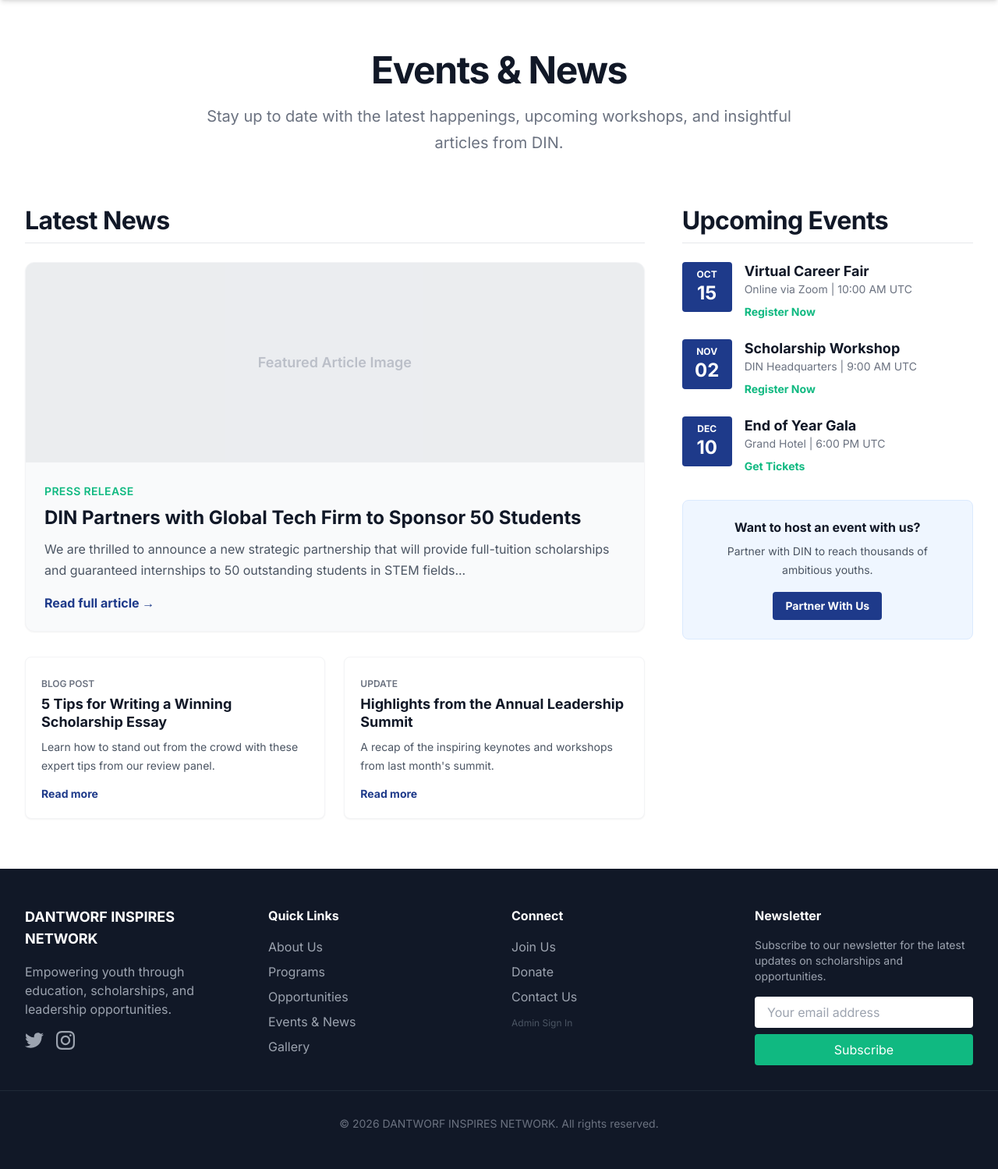
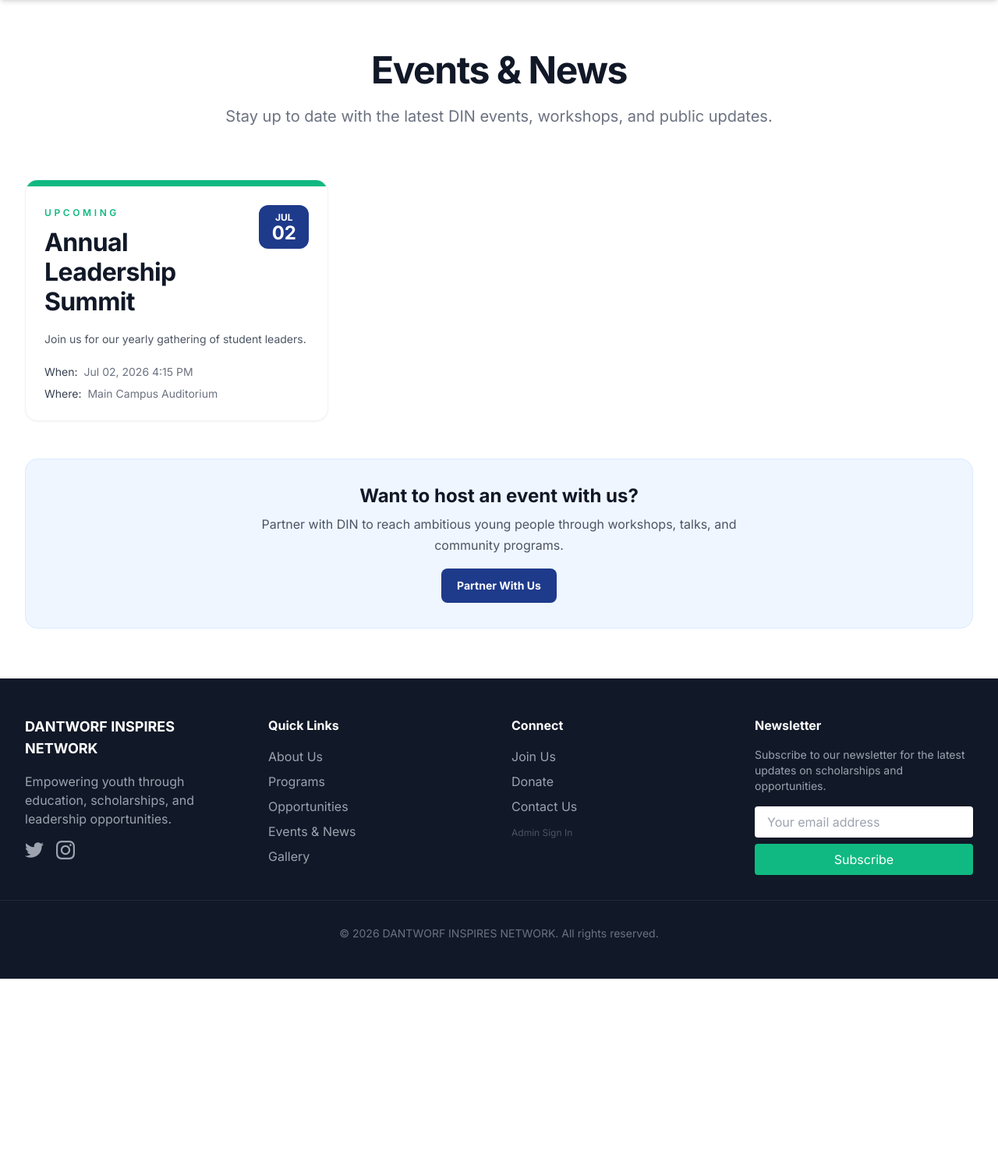
Before and after one commit to SevenCandid/DanTworf-Inspires-Network, a PHP site: page /events in a window 1280 px wide. Shown: the part 56-1555 px from the top of the page at 78% size. After the commit the page ends 1311 px from the top, so only its background shows below. Run offline with PHP 8.4, Linux system fonts and the light colour scheme; data comes from the database, SQL or seed files in the repository; some libraries are stand-ins or nearby versions.

Commit message:
Render public events from database

```diff
--- a/src/Controllers/HomeController.php
+++ b/src/Controllers/HomeController.php
@@ -5,6 +5,7 @@ namespace App\Controllers;
 use App\Core\Security;
 use App\Core\Session;
 use App\Models\Opportunity;
+use App\Models\Event;
 use App\Models\ContactMessage;
 use App\Models\Member;
 use App\Models\Volunteer;
@@ -14,6 +15,7 @@ use App\Models\Newsletter;
 class HomeController {
     public function index() {
         $opportunities = Opportunity::getLatest(3);
+        $events = Event::getUpcoming(3);
         require_once __DIR__ . '/../Views/home.php';
     }
 
@@ -35,6 +37,7 @@ class HomeController {
     }
 
     public function events() {
+        $events = Event::getAll();
         require_once __DIR__ . '/../Views/events.php';
     }
 
--- a/src/Views/events.php
+++ b/src/Views/events.php
@@ -2,97 +2,64 @@
 
 <div class="bg-white py-16 px-4 sm:px-6 lg:px-8 fade-in">
     <div class="max-w-7xl mx-auto text-center mb-16">
-        <h1 class="text-4xl font-extrabold text-gray-900 mb-4">Events & News</h1>
-        <p class="text-xl text-gray-500 max-w-3xl mx-auto">Stay up to date with the latest happenings, upcoming workshops, and insightful articles from DIN.</p>
+        <h1 class="text-3xl sm:text-4xl font-extrabold text-gray-900 mb-4">Events & News</h1>
+        <p class="text-lg sm:text-xl text-gray-500 max-w-3xl mx-auto">Stay up to date with the latest DIN events, workshops, and public updates.</p>
     </div>
 
-    <div class="max-w-7xl mx-auto grid grid-cols-1 lg:grid-cols-3 gap-12">
-
-        <!-- Main News / Featured Event -->
-        <div class="lg:col-span-2">
-            <h2 class="text-2xl font-bold text-gray-900 mb-6 border-b pb-2">Latest News</h2>
-
-            <div class="bg-gray-50 rounded-xl overflow-hidden shadow-sm border border-gray-100 mb-8">
-                <div class="h-64 bg-gray-200 animate-pulse flex items-center justify-center">
-                    <span class="text-gray-400 font-semibold text-lg">Featured Article Image</span>
+    <div class="max-w-7xl mx-auto">
+        <div class="grid gap-6 md:grid-cols-2 xl:grid-cols-3">
+            <?php if (!empty($events)): ?>
+                <?php foreach ($events as $event): ?>
+                    <?php
+                        $eventDate = strtotime($event['event_date']);
+                        $isUpcoming = $eventDate >= time();
+                    ?>
+                    <article class="rounded-2xl border border-gray-100 shadow-sm overflow-hidden bg-white hover:shadow-lg transition-shadow">
+                        <div class="h-2 <?= $isUpcoming ? 'bg-secondary' : 'bg-gray-300' ?>"></div>
+                        <div class="p-6">
+                            <div class="flex items-start justify-between gap-4">
+                                <div>
+                                    <p class="text-xs font-semibold uppercase tracking-[0.3em] <?= $isUpcoming ? 'text-secondary' : 'text-gray-400' ?>">
+                                        <?= $isUpcoming ? 'Upcoming' : 'Past Event' ?>
+                                    </p>
+                                    <h2 class="mt-2 text-xl font-bold text-gray-900"><?= htmlspecialchars($event['title']) ?></h2>
                                 </div>
-                <div class="p-6">
-                    <span class="text-sm font-semibold text-secondary uppercase tracking-wide">Press Release</span>
-                    <h3 class="text-2xl font-bold text-gray-900 mt-2 mb-3">DIN Partners with Global Tech Firm to Sponsor 50 Students</h3>
-                    <p class="text-gray-600 mb-4">We are thrilled to announce a new strategic partnership that will provide full-tuition scholarships and guaranteed internships to 50 outstanding students in STEM fields...</p>
-                    <a href="#" class="text-primary font-bold hover:underline">Read full article &rarr;</a>
+                                <div class="flex-shrink-0 rounded-xl bg-primary text-white text-center px-3 py-2 min-w-16">
+                                    <span class="block text-xs font-bold uppercase"><?= date('M', $eventDate) ?></span>
+                                    <span class="block text-2xl font-bold leading-none"><?= date('d', $eventDate) ?></span>
                                 </div>
                             </div>
 
-            <!-- More News Grid -->
-            <div class="grid grid-cols-1 md:grid-cols-2 gap-6">
-                <div class="bg-white rounded-lg shadow-sm border border-gray-100 p-5">
-                    <span class="text-xs font-semibold text-gray-500 uppercase">Blog Post</span>
-                    <h4 class="text-lg font-bold text-gray-900 mt-1 mb-2">5 Tips for Writing a Winning Scholarship Essay</h4>
-                    <p class="text-gray-600 text-sm mb-3">Learn how to stand out from the crowd with these expert tips from our review panel.</p>
-                    <a href="#" class="text-primary text-sm font-bold hover:underline">Read more</a>
+                            <p class="mt-4 text-gray-600 text-sm leading-6">
+                                <?= nl2br(htmlspecialchars($event['description'])) ?>
+                            </p>
+
+                            <div class="mt-5 flex flex-col gap-2 text-sm text-gray-500">
+                                <div class="flex items-center gap-2">
+                                    <span class="font-medium text-gray-700">When:</span>
+                                    <span><?= date('M d, Y g:i A', $eventDate) ?></span>
                                 </div>
-                <div class="bg-white rounded-lg shadow-sm border border-gray-100 p-5">
-                    <span class="text-xs font-semibold text-gray-500 uppercase">Update</span>
-                    <h4 class="text-lg font-bold text-gray-900 mt-1 mb-2">Highlights from the Annual Leadership Summit</h4>
-                    <p class="text-gray-600 text-sm mb-3">A recap of the inspiring keynotes and workshops from last month's summit.</p>
-                    <a href="#" class="text-primary text-sm font-bold hover:underline">Read more</a>
+                                <div class="flex items-center gap-2">
+                                    <span class="font-medium text-gray-700">Where:</span>
+                                    <span><?= htmlspecialchars($event['location'] ?? 'TBD') ?></span>
                                 </div>
                             </div>
                         </div>
-
-        <!-- Sidebar: Upcoming Events -->
-        <div>
-            <h2 class="text-2xl font-bold text-gray-900 mb-6 border-b pb-2">Upcoming Events</h2>
-
-            <div class="space-y-6">
-                <!-- Event Item -->
-                <div class="flex">
-                    <div class="bg-primary text-white rounded text-center w-16 h-16 flex-shrink-0 flex flex-col justify-center">
-                        <span class="block text-xs font-bold uppercase">Oct</span>
-                        <span class="block text-2xl font-bold">15</span>
+                    </article>
+                <?php endforeach; ?>
+            <?php else: ?>
+                <div class="col-span-full rounded-2xl border border-dashed border-gray-200 bg-gray-50 px-6 py-12 text-center">
+                    <h2 class="text-xl font-semibold text-gray-900">No events posted yet</h2>
+                    <p class="mt-2 text-gray-500">Check back soon for upcoming DIN events and announcements.</p>
                 </div>
-                    <div class="ml-4">
-                        <h4 class="font-bold text-gray-900 text-lg">Virtual Career Fair</h4>
-                        <p class="text-sm text-gray-500 mb-1">Online via Zoom | 10:00 AM UTC</p>
-                        <a href="#" class="text-secondary text-sm font-bold hover:underline">Register Now</a>
-                    </div>
+            <?php endif; ?>
         </div>
 
-                <!-- Event Item -->
-                <div class="flex">
-                    <div class="bg-primary text-white rounded text-center w-16 h-16 flex-shrink-0 flex flex-col justify-center">
-                        <span class="block text-xs font-bold uppercase">Nov</span>
-                        <span class="block text-2xl font-bold">02</span>
+        <div class="mt-12 bg-blue-50 rounded-2xl p-6 sm:p-8 text-center border border-blue-100">
+            <h3 class="text-xl font-bold text-gray-900 mb-2">Want to host an event with us?</h3>
+            <p class="text-sm sm:text-base text-gray-600 mb-4 max-w-2xl mx-auto">Partner with DIN to reach ambitious young people through workshops, talks, and community programs.</p>
+            <a href="/contact" class="inline-flex items-center justify-center bg-primary text-white px-5 py-3 rounded-lg text-sm font-bold hover:bg-blue-800 transition-colors">Partner With Us</a>
         </div>
-                    <div class="ml-4">
-                        <h4 class="font-bold text-gray-900 text-lg">Scholarship Workshop</h4>
-                        <p class="text-sm text-gray-500 mb-1">DIN Headquarters | 9:00 AM UTC</p>
-                        <a href="#" class="text-secondary text-sm font-bold hover:underline">Register Now</a>
-                    </div>
-                </div>
-
-                <!-- Event Item -->
-                <div class="flex">
-                    <div class="bg-primary text-white rounded text-center w-16 h-16 flex-shrink-0 flex flex-col justify-center">
-                        <span class="block text-xs font-bold uppercase">Dec</span>
-                        <span class="block text-2xl font-bold">10</span>
-                    </div>
-                    <div class="ml-4">
-                        <h4 class="font-bold text-gray-900 text-lg">End of Year Gala</h4>
-                        <p class="text-sm text-gray-500 mb-1">Grand Hotel | 6:00 PM UTC</p>
-                        <a href="#" class="text-secondary text-sm font-bold hover:underline">Get Tickets</a>
-                    </div>
-                </div>
-            </div>
-
-            <div class="mt-8 bg-blue-50 rounded-lg p-6 text-center border border-blue-100">
-                <h4 class="font-bold text-gray-900 mb-2">Want to host an event with us?</h4>
-                <p class="text-sm text-gray-600 mb-4">Partner with DIN to reach thousands of ambitious youths.</p>
-                <a href="/contact" class="inline-block bg-primary text-white px-4 py-2 rounded text-sm font-bold hover:bg-blue-800">Partner With Us</a>
-            </div>
-        </div>
-
     </div>
 </div>
 
```
Also changed, not shown: src/Views/home.php (+11 -14 lines). Lines whose indentation alone changed are shown as unchanged.
